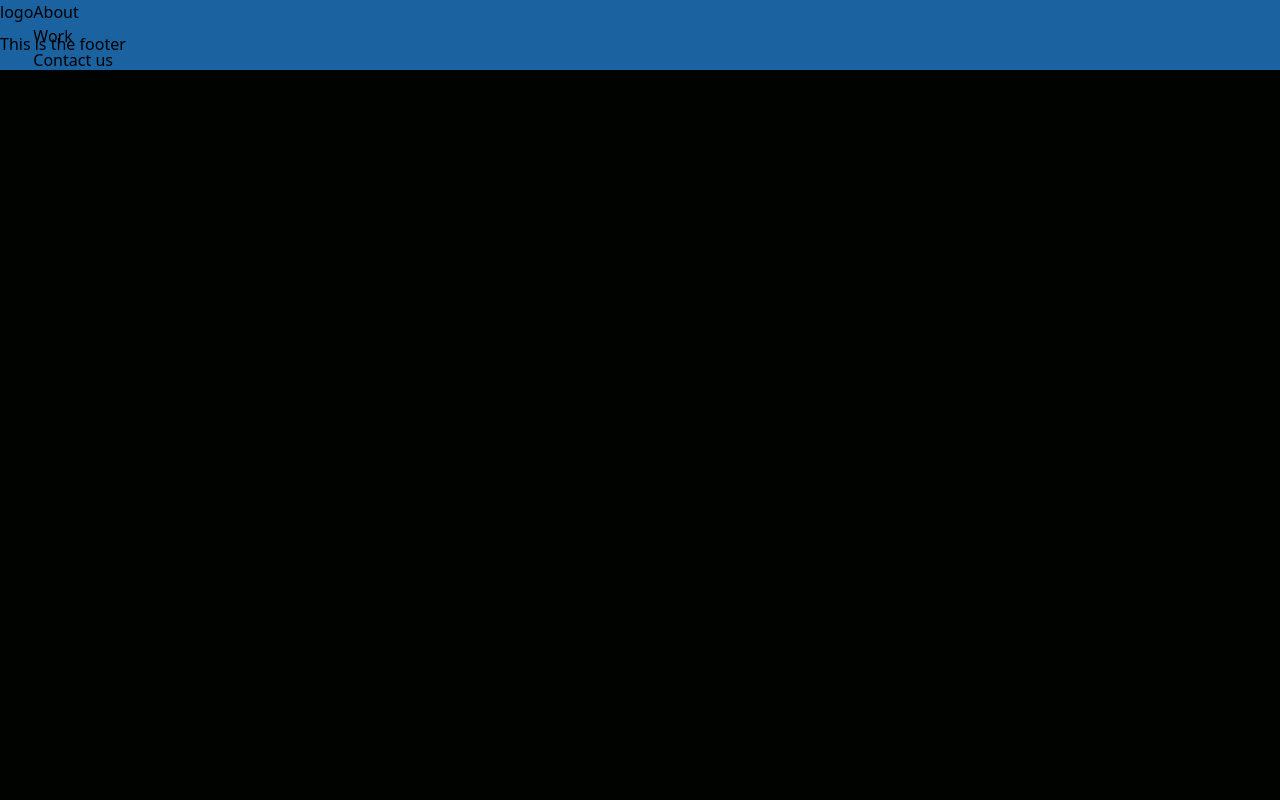
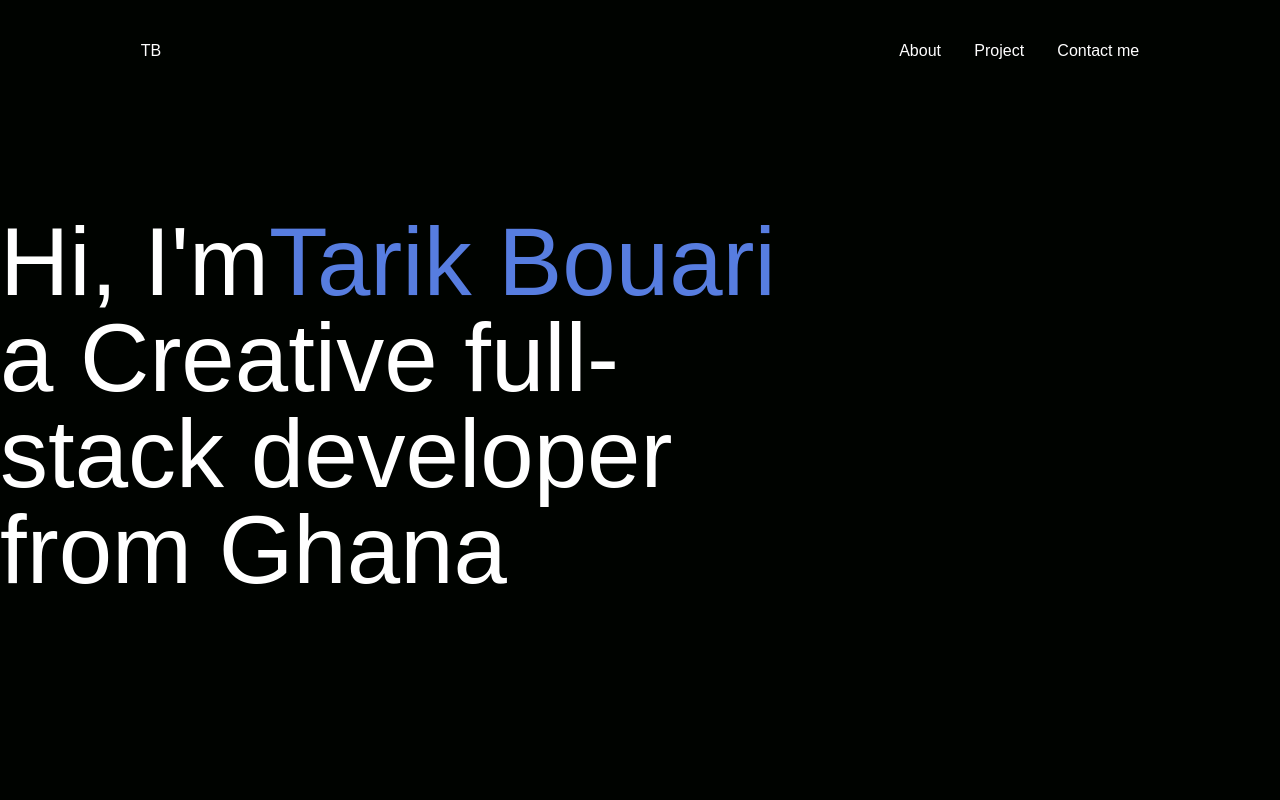
Before and after one commit to tarikbouari/Portfolio, a React (Create React App) app: page / in a window 1280 px wide. Shown: the top 800 px of the page. Built offline with nearby package versions, Linux system fonts and the light colour scheme.

Commit message:
Structure page

```diff
--- a/package.json
+++ b/package.json
@@ -6,11 +6,11 @@
     "@testing-library/jest-dom": "^5.16.5",
     "@testing-library/react": "^13.4.0",
     "@testing-library/user-event": "^13.5.0",
+    "bootstrap": "^5.3.2",
     "react": "^18.2.0",
     "react-dom": "^18.2.0",
     "react-router-dom": "^6.15.0",
     "react-scripts": "5.0.1",
-    "tailwindcss": "^3.3.3",
     "web-vitals": "^2.1.4"
   },
   "scripts": {
@@ -52,6 +52,7 @@
     "stylelint": "^13.13.1",
     "stylelint-config-standard": "^21.0.0",
     "stylelint-csstree-validator": "^1.9.0",
-    "stylelint-scss": "^3.21.0"
+    "stylelint-scss": "^3.21.0",
+    "tailwindcss": "^3.3.5"
   }
 }
--- a/public/index.html
+++ b/public/index.html
@@ -24,7 +24,10 @@
       work correctly both with client-side routing and a non-root public URL.
       Learn how to configure a non-root public URL by running `npm run build`.
     -->
-    <title>React App</title>
+    <link rel="preconnect" href="https://fonts.googleapis.com">
+<link rel="preconnect" href="https://fonts.gstatic.com" crossorigin>
+<link href="https://fonts.googleapis.com/css2?family=Anton&family=Manrope&display=swap" rel="stylesheet">
+    <title>Tarik bouari</title>
   </head>
   <body>
     <noscript>You need to enable JavaScript to run this app.</noscript>
--- a/src/App.js
+++ b/src/App.js
@@ -1,21 +1,20 @@
-import { Route, Routes } from 'react-router-dom';
-import Navbar from './components/Nav';
 import Footer from './components/Footer';
-import About from './pages/about';
-import Work from './pages/work';
-import Contact from './pages/Contact';
+import About from './components/About';
+import Work from './components/work';
+import Contact from './components/Contact';
+import Header from './components/Header';
 import './index.css';
 
 function App() {
   return (
     <div className="App">
-      <Navbar />
-      <Routes>
-        <Route path="about" element={<About />} />
-        <Route path="work" element={<Work />} />
-        <Route path="contact" element={<Contact />} />
-      </Routes>
+      <Header />
+      <About />
+      <Work />
       <Footer />
+      <Contact />
+      <Footer />
+
     </div>
   );
 }
--- /dev/null
+++ b/src/components/Banner.js
@@ -0,0 +1,18 @@
+/* eslint-disable react/jsx-one-expression-per-line */
+/* eslint-disable react/no-unescaped-entities */
+import React from 'react';
+
+const Banner = () => (
+
+  <div className="container flex mt-[7rem] mx-auto ">
+    <div className="text-white w-[65%] ">
+      <h1 className="md:text-8xl  "> Hi, I'm  <span className="text-[#577DE0]">Tarik Bouari</span></h1>
+      <h2 className="text-8xl  ">  a Creative full-stack developer from Ghana</h2>
+    </div>
+    <div className=" p-4"> </div>
+
+  </div>
+
+);
+
+export default Banner;
--- a/src/components/Nav.js
+++ b/src/components/Nav.js
@@ -2,21 +2,21 @@ import React from 'react';
 import { Link } from 'react-router-dom';
 
 const Navbar = () => (
-  <div className="ctn-nav">
-    <nav className="nav-bar">
-      <span>logo</span>
-      <ul>
+  <div className=" w-full p-4">
+    <nav className="container mx-auto h-[70px] w-[80%] text-white flex justify-between items-center ">
+      <span>TB</span>
+      <ul className="flex justify-between w-60 ">
         <li>
           {' '}
-          <Link to="about">About</Link>
+          <Link to="about text-2xl ">About</Link>
         </li>
         <li>
           {' '}
-          <Link to="work">Work</Link>
+          <Link to="work">Project</Link>
         </li>
         <li>
           {' '}
-          <Link to="contact">Contact us</Link>
+          <Link to="contact">Contact me</Link>
         </li>
       </ul>
     </nav>
--- /dev/null
+++ b/src/components/work.js
@@ -0,0 +1,7 @@
+const Work = () => (
+  <div>
+    <h1>This is the work</h1>
+  </div>
+);
+
+export default Work;
--- a/src/index.css
+++ b/src/index.css
@@ -3,8 +3,15 @@
   @import 'tailwindcss/components';
   @import 'tailwindcss/utilities';
 
+/* stylelint-disable csstree/validator */
+/* @tailwind base;
+@tailwind components;
+@tailwind utilities; */
+
 body {
   background-color: #000300;
+  font-family: Open Sauce, arial, sans-serif;
+  color: #fff;
 }
 
 * {
@@ -12,14 +19,6 @@ body {
   margin: 0;
 }
 
-.nav-bar {
-  height: 70px;
-  background-color: rgb(26, 98, 160);
-  display: flex;
-  width: 100%;
+.heading {
+  font-family: Anton;
 }
-
-.ctn-nav {
-  width: 100%;
-  height: 2rem;
-}
--- a/src/pages/about.js
+++ /dev/null
@@ -1,7 +0,0 @@
-const About = () => (
-  <div>
-    <h1>This is the about page</h1>
-  </div>
-);
-
-export default About;
--- a/tailwind.config.js
+++ b/tailwind.config.js
@@ -1,16 +1,13 @@
 /** @type {import('tailwindcss').Config} */
 module.exports = {
-  content: [
-    './src/**/*.{js,jsx,ts,tsx}',
-  ],
+  content: ['./src/**/*.{html,js}'],
   theme: {
     extend: {},
-    colors: {
-      orange: '#f97316',
-      orangelt: '#d65b06',
-      darkblue: '#060b26',
-      light: '#f7f5fA',
-    },
+    // colors: {
+    //   bluee: '#577DE0',
+    //   lighte: '#F0F3FC',
+    //   greye: '#67686A',
+    // },
   },
   plugins: [],
 };
```
